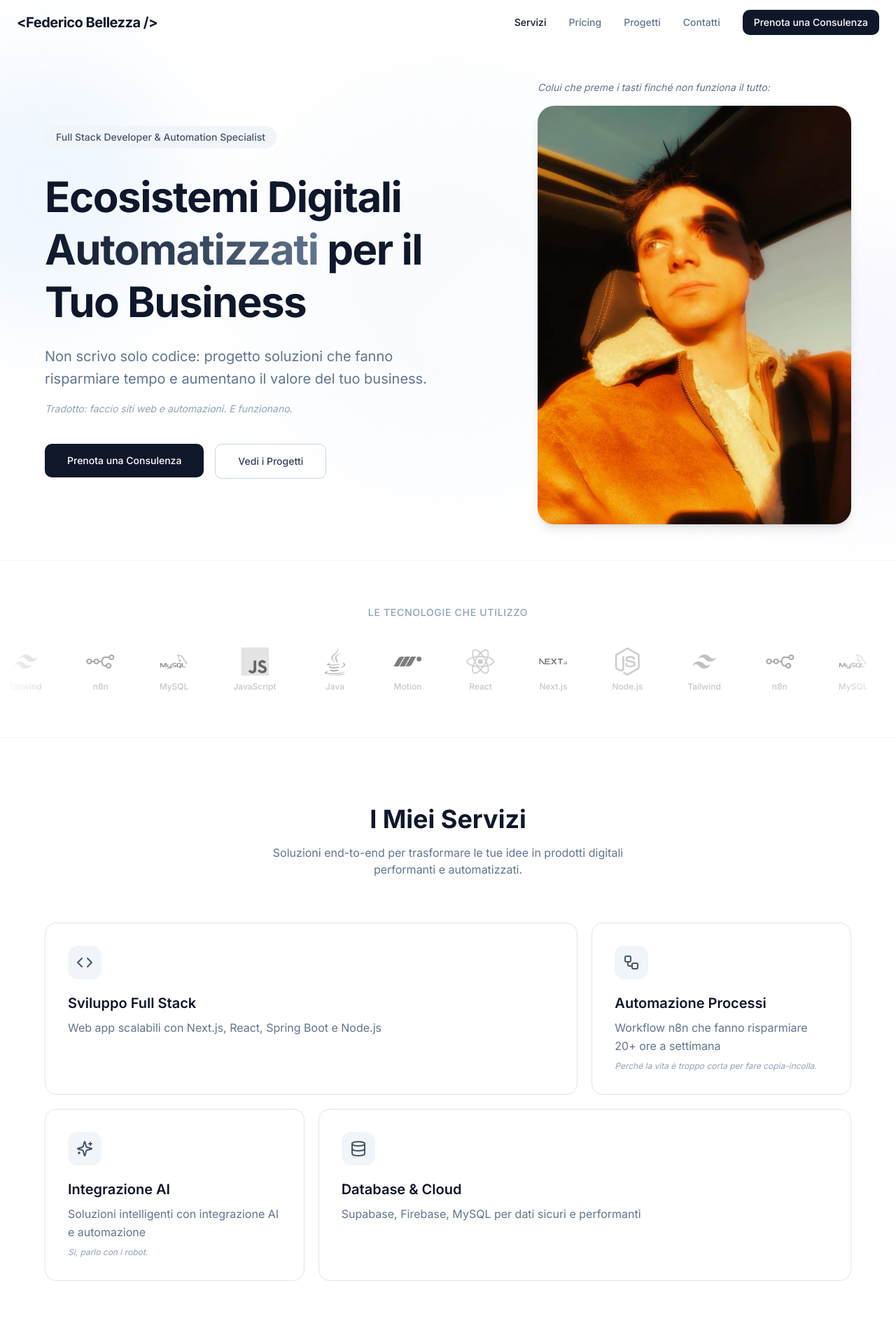
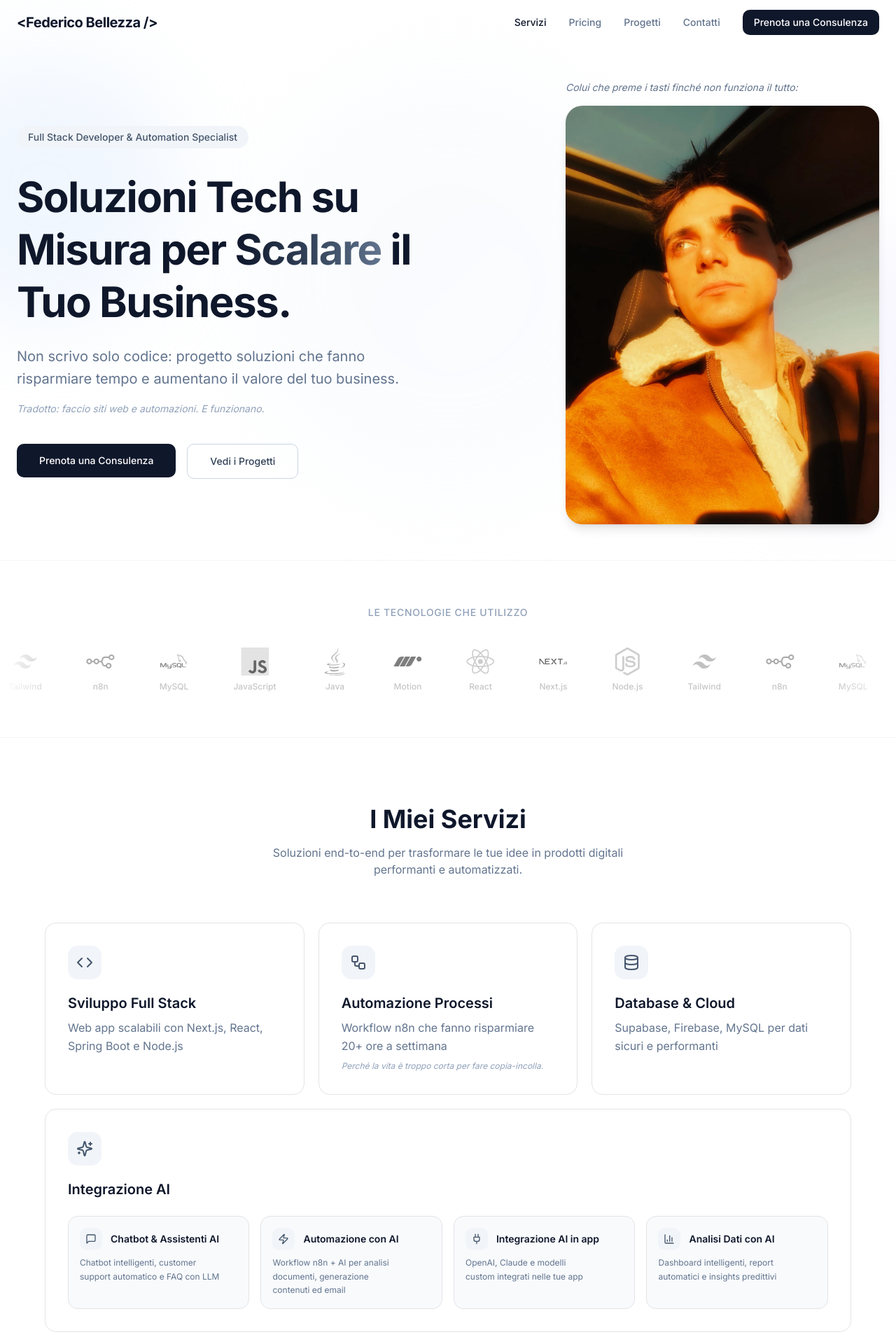
Before and after one commit to FedericoBellezza/portfolioNext, a Next.js app: page / in a window 1280 px wide. Shown: the top 1920 px of the page at 70% size. Built offline with nearby package versions, Linux system fonts and the light colour scheme; a web font is replaced by a local one.

Commit message:
feat: enhance FeaturesBentoGrid with AI integration and update HeroSection layout

```diff
--- a/src/app/components/landing/FeaturesBentoGrid.jsx
+++ b/src/app/components/landing/FeaturesBentoGrid.jsx
@@ -1,39 +1,69 @@
 "use client";
 import { motion } from "motion/react";
-import { Code, Workflow, Sparkles, Database } from "lucide-react";
+import {
+  Code,
+  Workflow,
+  Sparkles,
+  Database,
+  MessageSquare,
+  Zap,
+  Plug,
+  BarChart3,
+} from "lucide-react";
 
-const features = [
+const topFeatures = [
   {
     title: "Sviluppo Full Stack",
-    description:
-      "Web app scalabili con Next.js, React, Spring Boot e Node.js",
+    description: "Web app scalabili con Next.js, React, Spring Boot e Node.js",
     icon: Code,
-    span: "lg:col-span-2",
+    span: "",
   },
   {
     title: "Automazione Processi",
-    description:
-      "Workflow n8n che fanno risparmiare 20+ ore a settimana",
-    joke: "Perche\u0301 la vita e\u0300 troppo corta per fare copia-incolla.",
+    description: "Workflow n8n che fanno risparmiare 20+ ore a settimana",
+    joke: "Perché la vita è troppo corta per fare copia-incolla.",
     icon: Workflow,
     span: "",
   },
   {
-    title: "Integrazione AI",
-    description:
-      "Soluzioni intelligenti con integrazione AI e automazione",
-    joke: "Si\u0300, parlo con i robot.",
-    icon: Sparkles,
+    title: "Database & Cloud",
+    description: "Supabase, Firebase, MySQL per dati sicuri e performanti",
+    icon: Database,
     span: "",
   },
-  {
-    title: "Database & Cloud",
-    description:
-      "Supabase, Firebase, MySQL per dati sicuri e performanti",
-    icon: Database,
-    span: "lg:col-span-2",
-  },
 ];
+
+const aiFeature = {
+  title: "Integrazione AI",
+
+  icon: Sparkles,
+  subServices: [
+    {
+      title: "Chatbot & Assistenti AI",
+      description:
+        "Chatbot intelligenti, customer support automatico e FAQ con LLM",
+      icon: MessageSquare,
+    },
+    {
+      title: "Automazione con AI",
+      description:
+        "Workflow n8n + AI per analisi documenti, generazione contenuti ed email",
+      icon: Zap,
+    },
+    {
+      title: "Integrazione AI in app",
+      description: "OpenAI, Claude e modelli custom integrati nelle tue app",
+      icon: Plug,
+    },
+    {
+      title: "Analisi Dati con AI",
+      description:
+        "Dashboard intelligenti, report automatici e insights predittivi",
+      icon: BarChart3,
+    },
+  ],
+};
+
 
 export default function FeaturesBentoGrid() {
   return (
@@ -51,14 +81,15 @@ export default function FeaturesBentoGrid() {
             I Miei Servizi
           </h2>
           <p className="text-slate-500 max-w-xl mx-auto">
-            Soluzioni end-to-end per trasformare le tue idee in prodotti digitali
-            performanti e automatizzati.
+            Soluzioni end-to-end per trasformare le tue idee in prodotti
+            digitali performanti e automatizzati.
           </p>
         </motion.div>
 
         {/* Bento Grid */}
         <div className="grid grid-cols-1 lg:grid-cols-3 gap-5">
-          {features.map((feature, index) => (
+          {/* Top row */}
+          {topFeatures.map((feature, index) => (
             <motion.div
               key={feature.title}
               initial={{ opacity: 0, y: 30 }}
@@ -67,7 +98,7 @@ export default function FeaturesBentoGrid() {
               transition={{ duration: 0.4, delay: index * 0.1 }}
               className={`${feature.span} bg-white border border-zinc-200 rounded-2xl p-8 hover:shadow-lg hover:border-zinc-300 transition-all duration-300 group`}
             >
-              <div className="w-12 h-12 bg-slate-100 rounded-xl flex items-center justify-center mb-5 group-hover:bg-slate-900 group-hover:text-white transition-colors duration-300">
+              <div className="w-12 h-12 bg-slate-100 rounded-xl flex items-center justify-center mb-5 group-hover:bg-slate-900 transition-colors duration-300">
                 <feature.icon className="w-6 h-6 text-slate-600 group-hover:text-white transition-colors duration-300" />
               </div>
               <h3 className="text-xl font-semibold text-slate-900 mb-2">
@@ -83,6 +114,47 @@ export default function FeaturesBentoGrid() {
               )}
             </motion.div>
           ))}
+
+          {/* AI card - full width */}
+          <motion.div
+            initial={{ opacity: 0, y: 30 }}
+            whileInView={{ opacity: 1, y: 0 }}
+            viewport={{ once: true, margin: "-100px" }}
+            transition={{ duration: 0.4, delay: 0.2 }}
+            className="lg:col-span-3 bg-white border text-balance border-zinc-200 rounded-2xl p-8 hover:shadow-lg hover:border-zinc-300 transition-all duration-300 group"
+          >
+            <div className="w-12 h-12 bg-slate-100 rounded-xl flex items-center justify-center mb-5 group-hover:bg-slate-900 transition-colors duration-300">
+              <aiFeature.icon className="w-6 h-6 text-slate-600 group-hover:text-white transition-colors duration-300" />
+            </div>
+            <h3 className="text-xl font-semibold text-slate-900 mb-2">
+              {aiFeature.title}
+            </h3>
+            <p className="text-slate-500 leading-relaxed">
+              {aiFeature.description}
+            </p>
+
+            <div className="grid grid-cols-1 sm:grid-cols-2 lg:grid-cols-4 gap-4 mt-6">
+              {aiFeature.subServices.map((sub) => (
+                <div
+                  key={sub.title}
+                  className="bg-slate-50 border border-zinc-200 rounded-xl p-4 hover:border-zinc-300 hover:shadow-sm transition-all duration-300"
+                >
+                  <div className="flex items-center gap-3 mb-2">
+                    <div className="w-8 h-8 bg-slate-100 rounded-lg flex items-center justify-center">
+                      <sub.icon className="w-4 h-4 text-slate-600" />
+                    </div>
+                    <h4 className="text-sm font-semibold text-slate-900">
+                      {sub.title}
+                    </h4>
+                  </div>
+                  <p className="text-xs text-slate-500 leading-relaxed">
+                    {sub.description}
+                  </p>
+                </div>
+              ))}
+            </div>
+          </motion.div>
+
         </div>
       </div>
     </section>
--- a/src/app/components/landing/HeroSection.jsx
+++ b/src/app/components/landing/HeroSection.jsx
@@ -4,13 +4,13 @@ import Image from "next/image";
 
 export default function HeroSection() {
   return (
-    <section className="relative min-h-screen flex items-center justify-center pt-16 px-6 overflow-hidden">
+    <section className="relative min-h-screen flex items-center justify-center md:pt-16 pt-25 px-6 overflow-hidden">
       {/* Decorative blobs */}
       <div className="absolute top-20 -left-32 w-96 h-96 bg-blue-100 rounded-full blur-3xl opacity-40 pointer-events-none" />
       <div className="absolute bottom-20 -right-32 w-96 h-96 bg-violet-100 rounded-full blur-3xl opacity-40 pointer-events-none" />
       <div className="absolute top-1/2 left-1/2 -translate-x-1/2 -translate-y-1/2 w-[600px] h-[600px] bg-gradient-to-br from-slate-100 to-blue-50 rounded-full blur-3xl opacity-30 pointer-events-none" />
 
-      <div className="relative max-w-6xl mx-auto grid grid-cols-1 lg:grid-cols-2 gap-12 items-center">
+      <div className="relative max-w-7xl mx-auto grid grid-cols-1 lg:grid-cols-2 gap-12 items-center">
         {/* Left — Text */}
         <div>
           {/* Badge */}
@@ -31,11 +31,11 @@ export default function HeroSection() {
             transition={{ duration: 0.6, delay: 0.1 }}
             className="text-4xl sm:text-5xl lg:text-5xl xl:text-6xl font-bold text-slate-900 tracking-tight leading-tight mb-6"
           >
-            Ecosistemi Digitali{" "}
+            Soluzioni Tech su Misura per{" "}
             <span className="bg-gradient-to-r from-slate-900 via-slate-700 to-slate-500 bg-clip-text text-transparent">
-              Automatizzati
+              Scalare
             </span>{" "}
-            per il Tuo Business
+            il Tuo Business.
           </motion.h1>
 
           {/* Subtitle */}
@@ -65,9 +65,20 @@ export default function HeroSection() {
             transition={{ duration: 0.6, delay: 0.3 }}
             className="flex flex-col sm:flex-row items-center sm:items-start gap-4"
           >
+            {/* Mobile: WhatsApp */}
+            <a
+              href="https://wa.me/393314508880?text=Ciao%20Federico%2C%20sono%20passato%20dal%20tuo%20sito%2C%20ti%20scrivo%20per%20"
+              target="_blank"
+              rel="noopener noreferrer"
+              className="sm:hidden w-full text-center px-8 py-3.5 bg-green-600 text-white font-medium rounded-lg hover:bg-green-700 transition-colors duration-200 text-sm flex items-center justify-center gap-2"
+            >
+              <svg xmlns="http://www.w3.org/2000/svg" width="18" height="18" viewBox="0 0 24 24" fill="currentColor"><path d="M17.472 14.382c-.297-.149-1.758-.867-2.03-.967-.273-.099-.471-.148-.67.15-.197.297-.767.966-.94 1.164-.173.199-.347.223-.644.075-.297-.15-1.255-.463-2.39-1.475-.883-.788-1.48-1.761-1.653-2.059-.173-.297-.018-.458.13-.606.134-.133.298-.347.446-.52.149-.174.198-.298.298-.497.099-.198.05-.371-.025-.52-.075-.149-.669-1.612-.916-2.207-.242-.579-.487-.5-.669-.51-.173-.008-.371-.01-.57-.01-.198 0-.52.074-.792.372-.272.297-1.04 1.016-1.04 2.479 0 1.462 1.065 2.875 1.213 3.074.149.198 2.096 3.2 5.077 4.487.709.306 1.262.489 1.694.625.712.227 1.36.195 1.871.118.571-.085 1.758-.719 2.006-1.413.248-.694.248-1.289.173-1.413-.074-.124-.272-.198-.57-.347m-5.421 7.403h-.004a9.87 9.87 0 01-5.031-1.378l-.361-.214-3.741.982.998-3.648-.235-.374a9.86 9.86 0 01-1.51-5.26c.001-5.45 4.436-9.884 9.888-9.884 2.64 0 5.122 1.03 6.988 2.898a9.825 9.825 0 012.893 6.994c-.003 5.45-4.437 9.884-9.885 9.884m8.413-18.297A11.815 11.815 0 0012.05 0C5.495 0 .16 5.335.157 11.892c0 2.096.547 4.142 1.588 5.945L.057 24l6.305-1.654a11.882 11.882 0 005.683 1.448h.005c6.554 0 11.89-5.335 11.893-11.893a11.821 11.821 0 00-3.48-8.413z"/></svg>
+              Scrivimi su WhatsApp
+            </a>
+            {/* Desktop: Consulenza */}
             <a
               href="#contatti"
-              className="w-full sm:w-auto text-center px-8 py-3.5 bg-slate-900 text-white font-medium rounded-lg hover:bg-slate-800 transition-colors duration-200 text-sm"
+              className="hidden sm:inline-block text-center px-8 py-3.5 bg-slate-900 text-white font-medium rounded-lg hover:bg-slate-800 transition-colors duration-200 text-sm"
             >
               Prenota una Consulenza
             </a>
--- a/src/app/layout.jsx
+++ b/src/app/layout.jsx
@@ -6,7 +6,7 @@ const inter = Inter({ subsets: ["latin"] });
 export const metadata = {
   title: "Federico Bellezza | Full Stack Developer & Automation",
   description:
-    "Ecosistemi digitali automatizzati per il tuo business. Sviluppo Full Stack, automazione processi e integrazione AI.",
+    "Soluzioni Tech su Misura per Scalare il Tuo Business. Sviluppo Full Stack, automazione processi e integrazione AI.",
 };
 
 export default function RootLayout({ children }) {
```
Also changed, not shown: .claude/settings.local.json.
